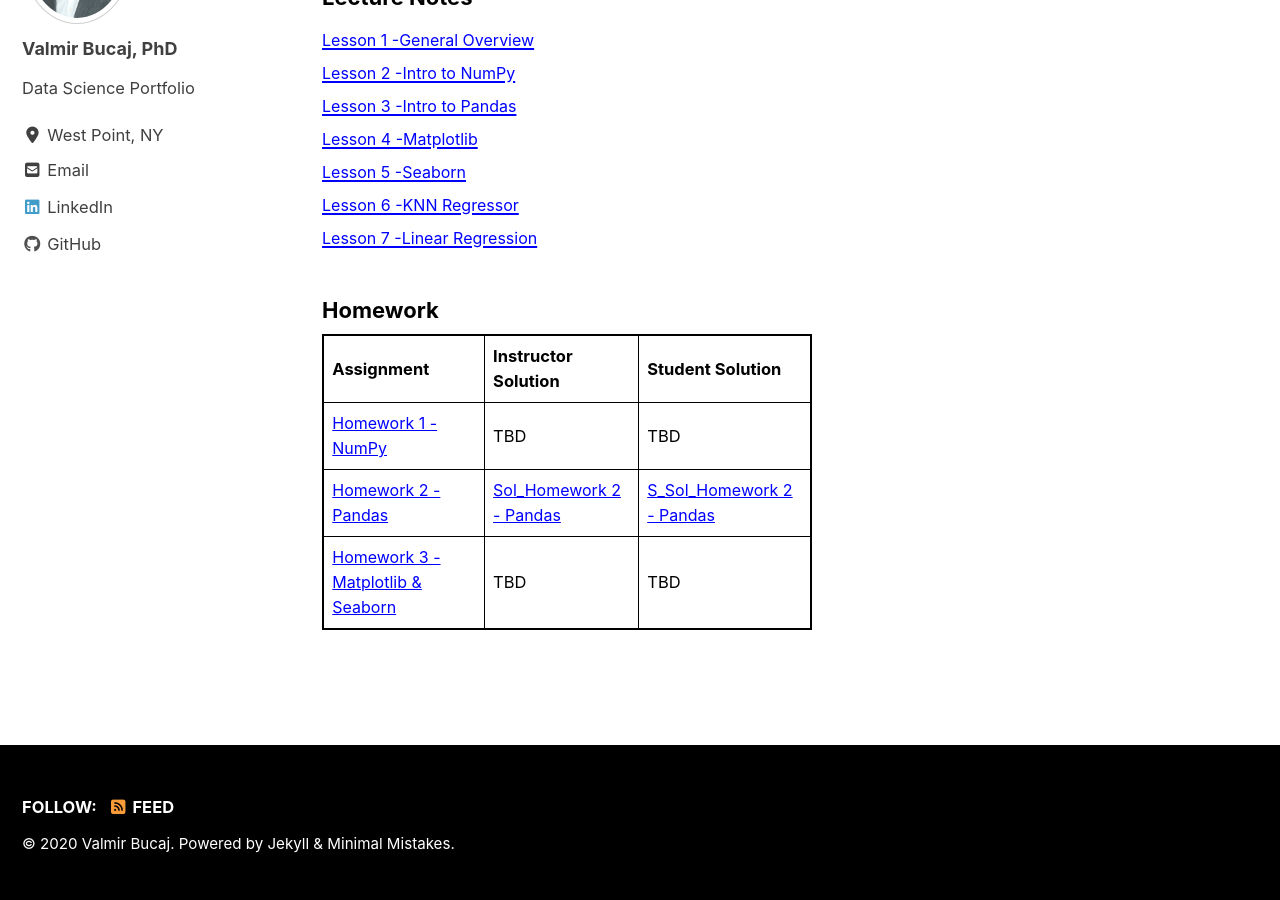
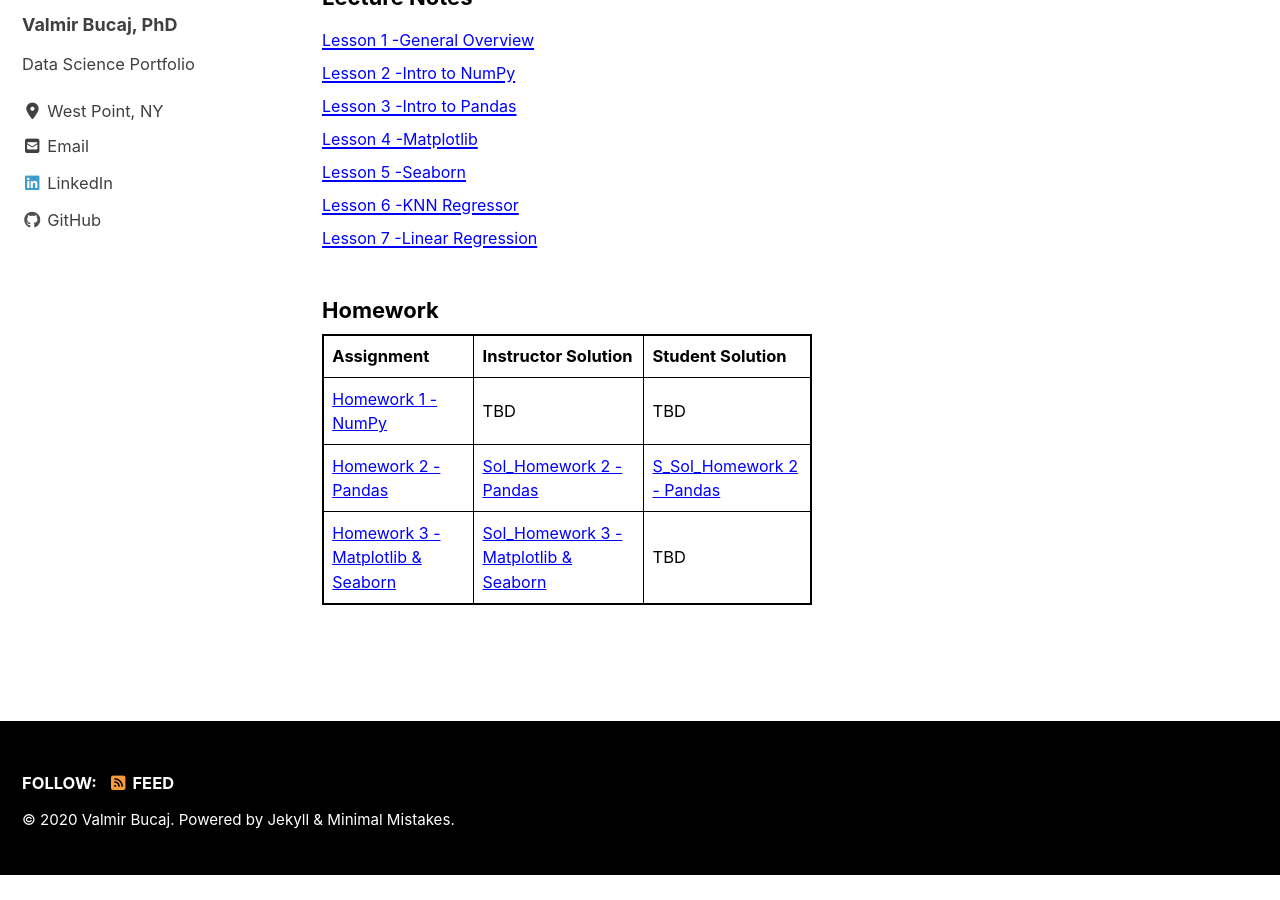
Before and after one commit to vbucaj/vbucaj.github.io, a Jekyll site: the page built from _pages/MA477.md, in a window 1280 px wide and 900 px high, scrolled down 744 px. Built offline with Jekyll 4.4.1, drawn with Linux system fonts in a browser that asks for light colours; cached includes are drawn as plain includes; nearby versions of some CDN libraries; after the commit the page ends 1619 px from its top, so only the background shows below that.

Commit message:
sol hw 3

```diff
--- a/_pages/MA477.md
+++ b/_pages/MA477.md
@@ -87,7 +87,8 @@
 
   <tr>
     <td><a href="https://github.com/vbucaj/lecture-notes/blob/master/MA477%20-%20Theory%20and%20Applications%20of%20Data%20Science/Homework/Homework%203/Homework%203%20-%20Matplotlib%20%26%20Seaborn.ipynb" target="_blank" ><font size='3'>Homework 3 - Matplotlib & Seaborn</font></a></td>
-    <td>TBD</td>
+
+    <td><a href="https://github.com/vbucaj/lecture-notes/blob/master/MA477%20-%20Theory%20and%20Applications%20of%20Data%20Science/Homework/Instructor%20Solutions/Homework%203/Homework%203%20-%20Matplotlib%20%26%20Seaborn_Instructor%20Solution.ipynb" target="_blank" ><font size='3'>Sol_Homework 3 - Matplotlib & Seaborn</font></a></td>
     <td>TBD</td>
   </tr>
 </table>
```
